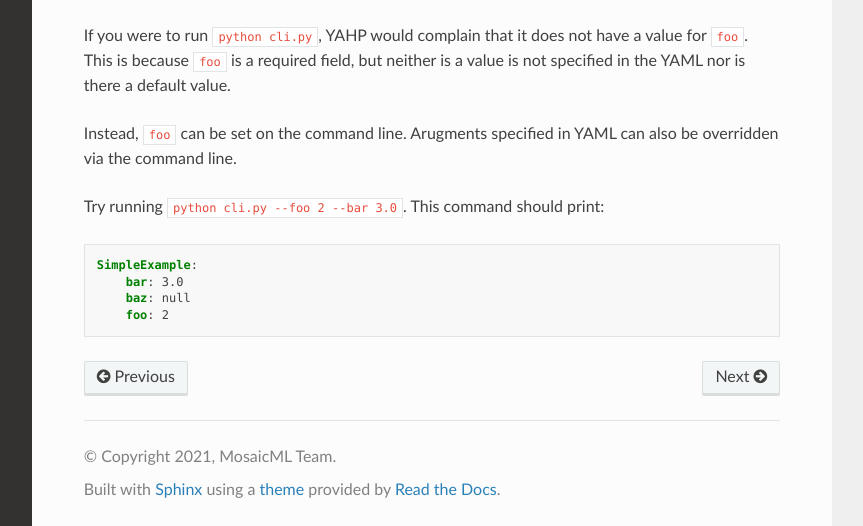
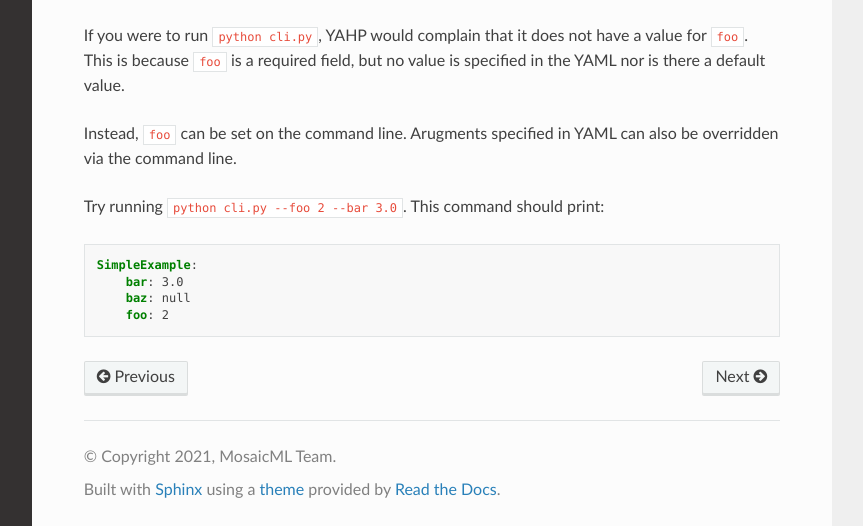
Before and after one commit to mosaicml/yahp, a Sphinx documentation site: the page built from docs/source/examples/cli.rst, in a window 1280 px wide and 1080 px high. Shown: the part 554-1080 px from the top of the window, without its empty margins (268-1131 px from the left). Built offline with Sphinx 7.4.7 and the Read the Docs theme 2.0.0, drawn with Linux system fonts in a browser that asks for light colours; formulas are drawn with MathJax 3.

Commit message:
Update docs/source/examples/cli.rst
Co-authored-by: Avery Lamp <averylamp@gmail.com>

```diff
--- a/docs/source/examples/cli.rst
+++ b/docs/source/examples/cli.rst
@@ -17,7 +17,7 @@ Now, consider the following script called ``cli.py`` that defines the
 
 
 If you were to run ``python cli.py``, YAHP would complain that it does not have a value for ``foo``.
-This is because ``foo`` is a required field, but neither is a value is not specified in the YAML nor is
+This is because ``foo`` is a required field, but no value is specified in the YAML nor is
 there a default value.
 
 Instead, ``foo`` can be set on the command line. Arugments specified in YAML can also be overridden
```
